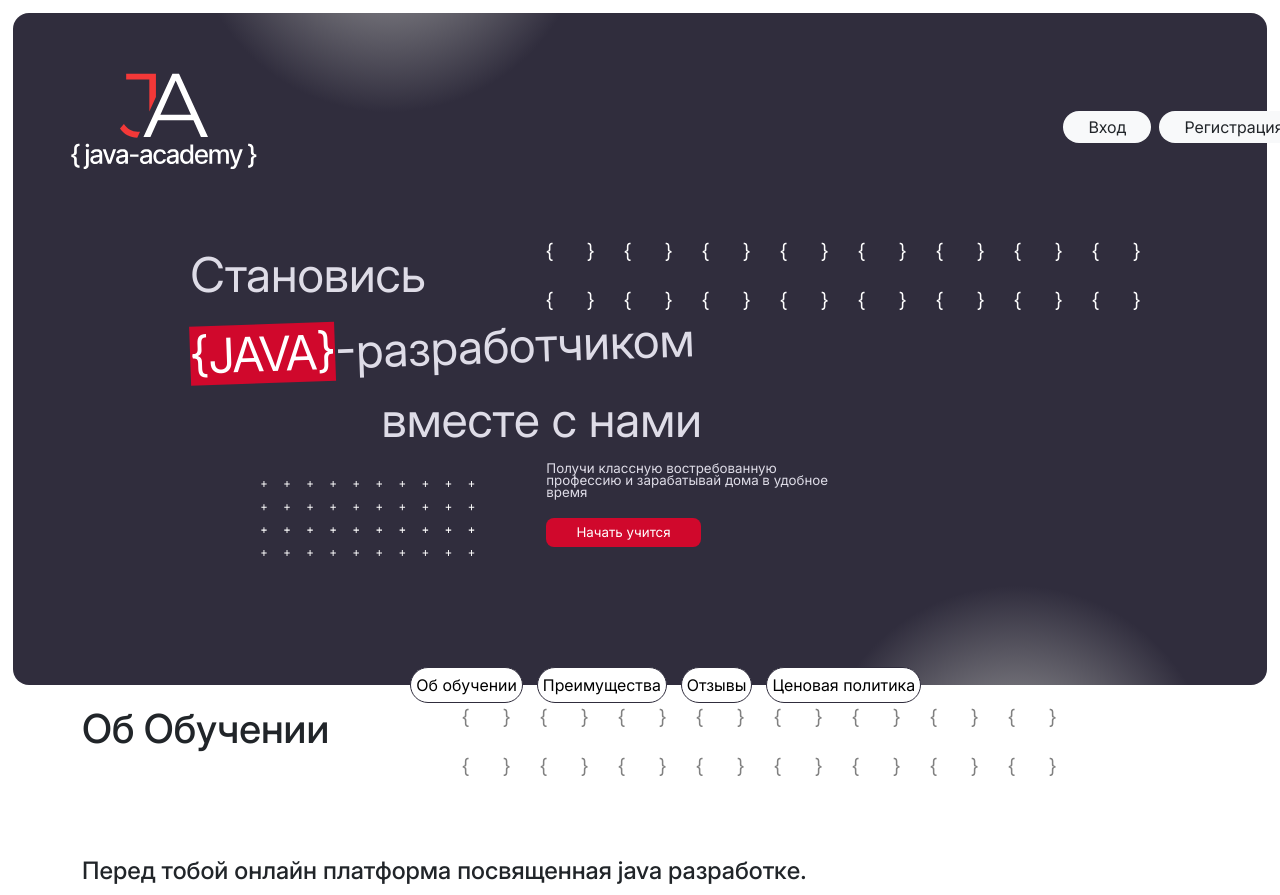
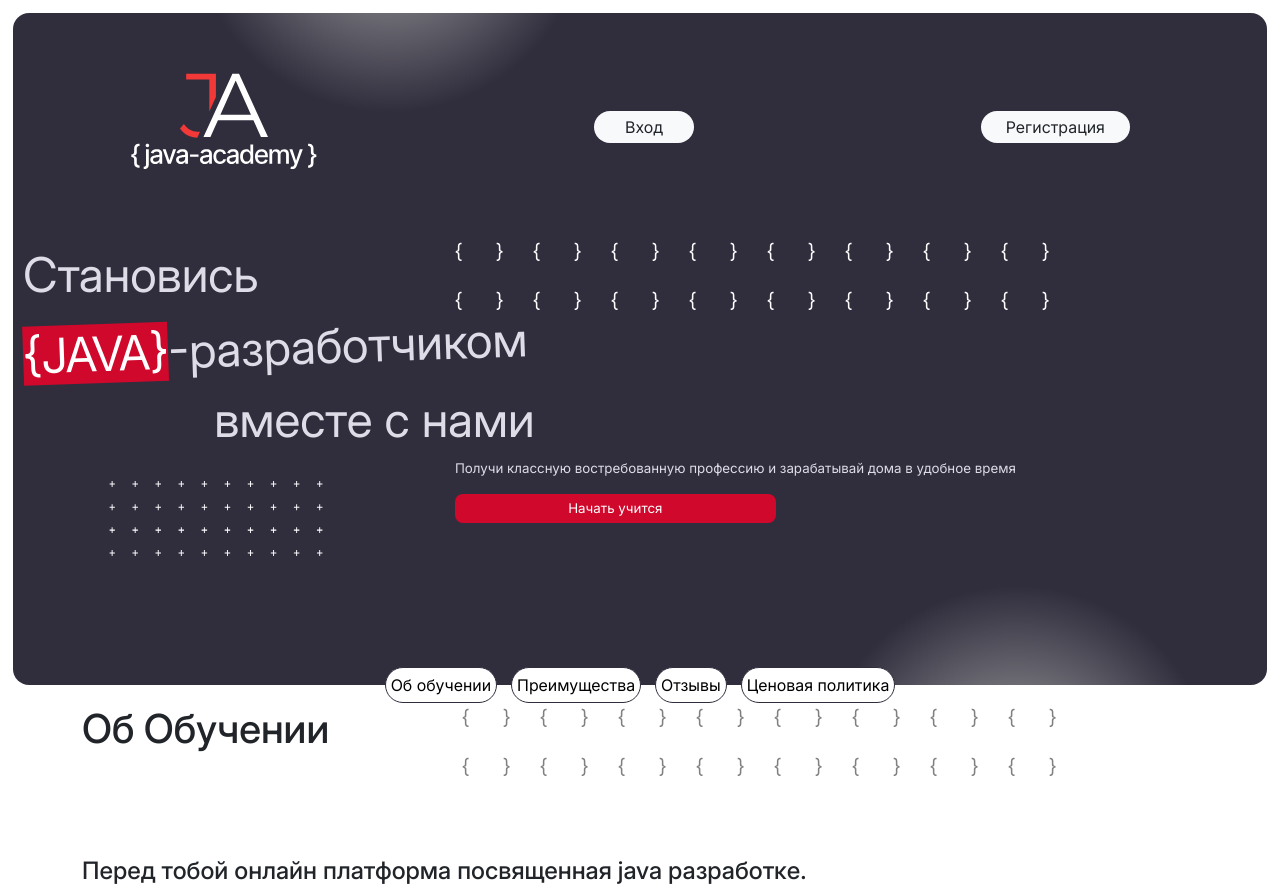
Before and after one commit to snowdy78/java-site, a PHP site: page /index.php in a window 1280 px wide. Shown: the top 895 px of the page. Run offline with PHP 8.4, Linux system fonts and the light colour scheme; some libraries are stand-ins or nearby versions.

Commit message:
adaptive begging

```diff
--- a/css/header.css
+++ b/css/header.css
@@ -11,12 +11,14 @@
 
     border-radius: 1em;
     gap: 8px;
-    grid-template-columns: auto 60% auto auto;
+    grid-template-columns: 1fr auto 1fr 1fr;
     grid-template-rows: max-content;
 }
+
 #header .header__content {
     display: grid;
-    grid-template-columns: auto 65%;
+    width: 100%;
+    grid-template-columns: 35% 65%;
     grid-template-rows: max-content max-content max-content;
     grid-column: span 4;
     color: #DEDCE7;
@@ -69,3 +71,17 @@
     color: var(--primary-hover) !important;
     border-color: var(--primary-hover);
 }
+
+
+#header .header-btn__log-in {
+    min-width: max-content;
+    width: 100px !important;
+    max-width: 100%;
+}
+
+#header .header-btn__sign-in {
+    min-width: max-content;
+    width: 100px !important;
+    max-width: 100%;
+
+}
--- a/src/page-elements/header.php
+++ b/src/page-elements/header.php
@@ -4,15 +4,15 @@
     ?>
     <div></div>
 
-    <a href="./login.php" class="btn btn-light">
+    <a href="./login.php" class="btn btn-light header-btn__log-in">
         Вход
     </a>
-    <a href="./register.php" class="btn btn-light">
+    <a href="./register.php" class="btn btn-light header-btn__sign-in">
         Регистрация
     </a>
     <div class="header__content">
         <span>Становись</span>
-        <div class="bracket-bg" ></div>
+        <div class="bracket-bg" style="width: 0"></div>
         <div style="grid-column: span 2">
             <span class="inclined">
                 <a class="text-white" style="background-color: #D0082C">{JAVA}</a>-разработчиком
@@ -23,7 +23,7 @@
         <div class=plus-bg>
 
         </div>
-        <div style="width: 50%">
+        <div style="width: 80%">
             <?php
                 if ($this->getPageName() == 'main') {
                     echo "
--- a/src/page-elements/site-logo.php
+++ b/src/page-elements/site-logo.php
@@ -1,4 +1,4 @@
-<div class="logo-container p-5">
+<div class="logo-container py-5">
     <a href="index.php">
         <img src="img/logo.svg" class="logo"/>
     </a>
```
